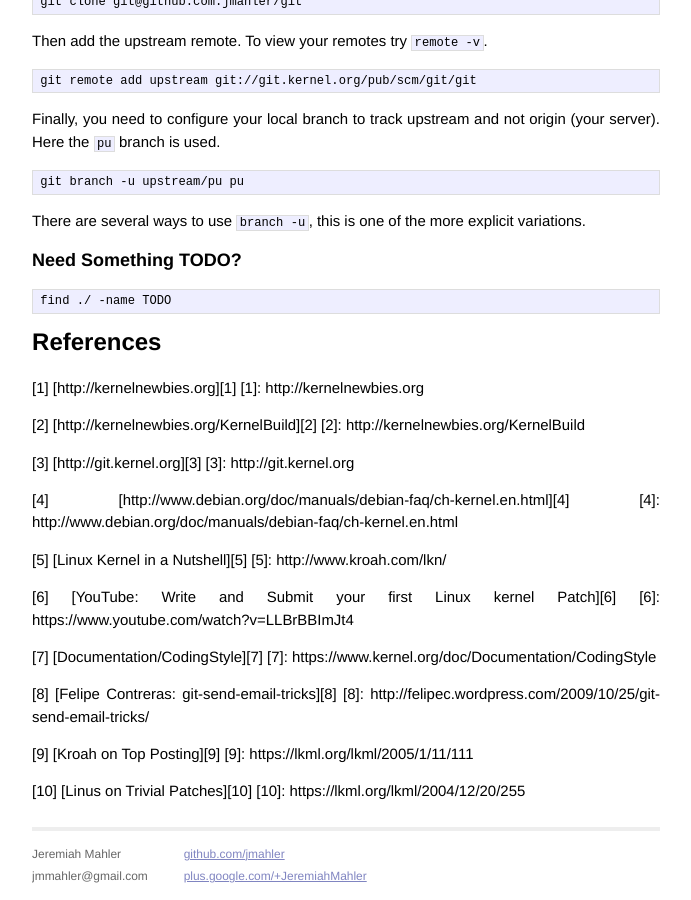
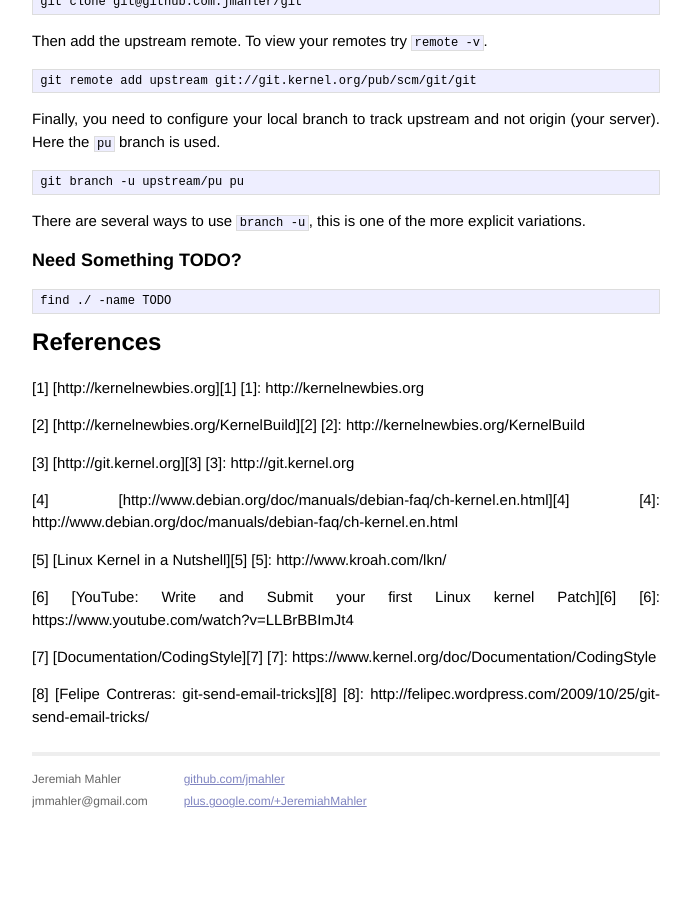
Before and after one commit to jmahler/jmahler.github.io, a Jekyll site: the page built from _posts/2014-04-08-kernel.md, in a window 1280 px wide and 900 px high, scrolled down 4158 px. Shown: the whole window, without its empty margins (294-985 px from the left). Built offline with Jekyll 4.4.1, drawn with Linux system fonts in a browser that asks for light colours; Markdown is read by kramdown in place of the engine named in the settings; after the commit the page ends 4983 px from its top, so only the background shows below that.

Commit message:
remove obsolete references

```diff
--- a/_posts/2014-04-08-kernel.md
+++ b/_posts/2014-04-08-kernel.md
@@ -275,9 +275,3 @@ References
 
   [8] [Felipe Contreras: git-send-email-tricks][8]
   [8]: http://felipec.wordpress.com/2009/10/25/git-send-email-tricks/
-
-  [9] [Kroah on Top Posting][9]
-  [9]: https://lkml.org/lkml/2005/1/11/111
-
-  [10] [Linus on Trivial Patches][10]
-  [10]: https://lkml.org/lkml/2004/12/20/255
```
